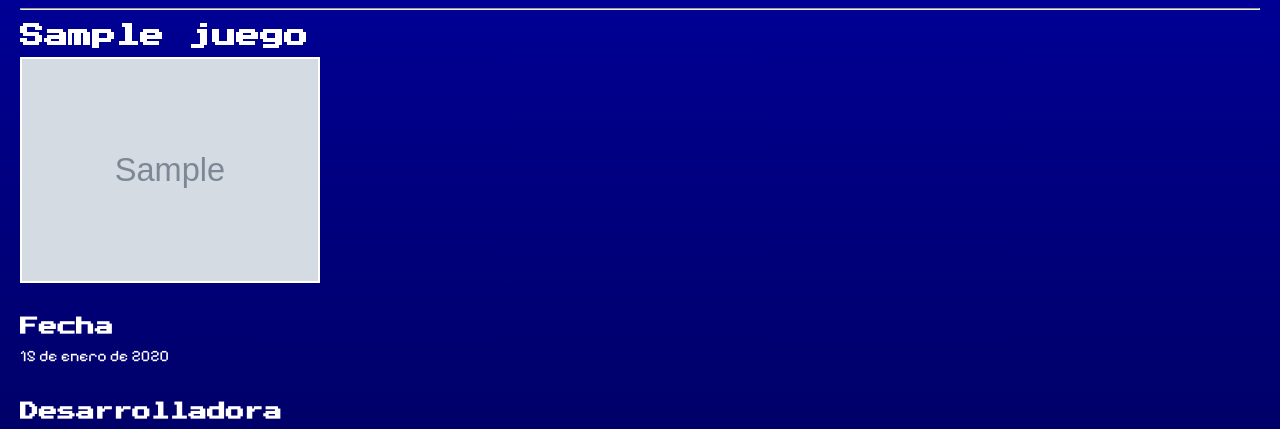
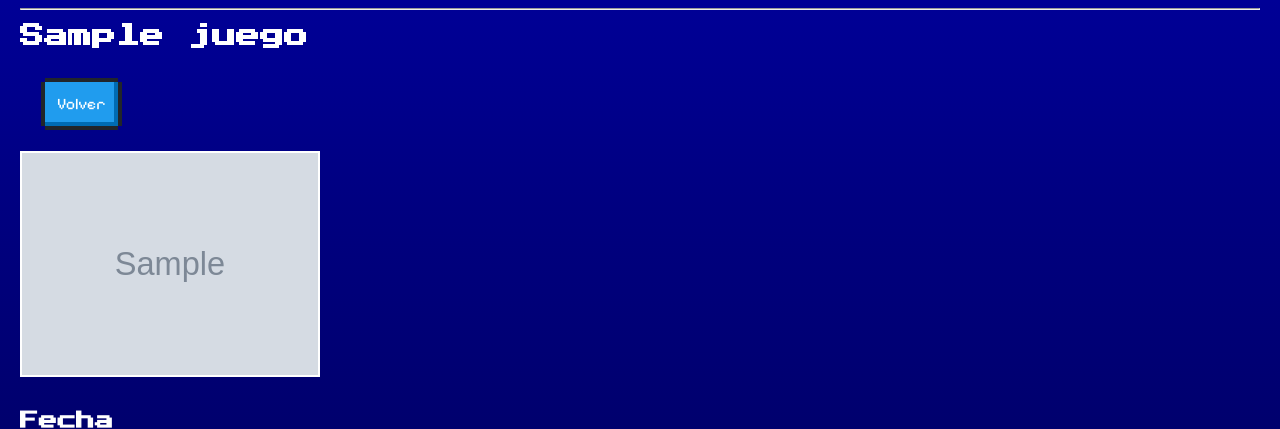
Before and after one commit to murilocampos007-hue/catalogo_video_juego_murilo, a Django app: page /juegos/1/ in a window 1280 px wide. Shown: the part 218-647 px from the top of the page. Run offline with Django 5.2, Linux system fonts and the light colour scheme; tables that the repository leaves empty hold one stand-in row (values such as "Sample post"); grey boxes marked "Sample" are stand-in pictures.

Commit message:
Detalles finales

```diff
--- a/juegos/forms.py
+++ b/juegos/forms.py
@@ -21,6 +21,10 @@ class JuegoForm(FormularioCatalogo):
         fields = ['titulo', 'desarrollador', 'distribuidor', 'franquicia',
         'generos', 'plataformas', 'fecha_lanzamiento', 'descripcion', 'imagen'
         ]
+
+        widgets = {
+                    'fecha_lanzamiento': forms.DateInput(attrs={'type': 'date'})
+                }
 
     def clean_titulo(self):
         """Valida el título con comprobar_inicio."""
--- a/juegos/templates/detalle_juegos.html
+++ b/juegos/templates/detalle_juegos.html
@@ -1,7 +1,13 @@
 {% extends 'base.html' %}
 {% block contenido %}
     <h2>{{ juego.titulo }}</h2>
-    <div class="botones">{% if perms.juegos.change_juego %}
+    <div class="botones">{% if juego.franquicia %}
+        <form method="GET" action="{% url 'detalle_franquicia' juego.franquicia.id %}">
+            <button class="nes-btn is-primary" type="submit">Volver</button>
+        </form>
+    {% endif %}
+
+    {% if perms.juegos.change_juego %}
         <form method="GET" action="/juegos/editar/{{juego.id}}/">
             <button class="nes-btn is-warning" type="submit">Editar juego</button>
         </form>
```
